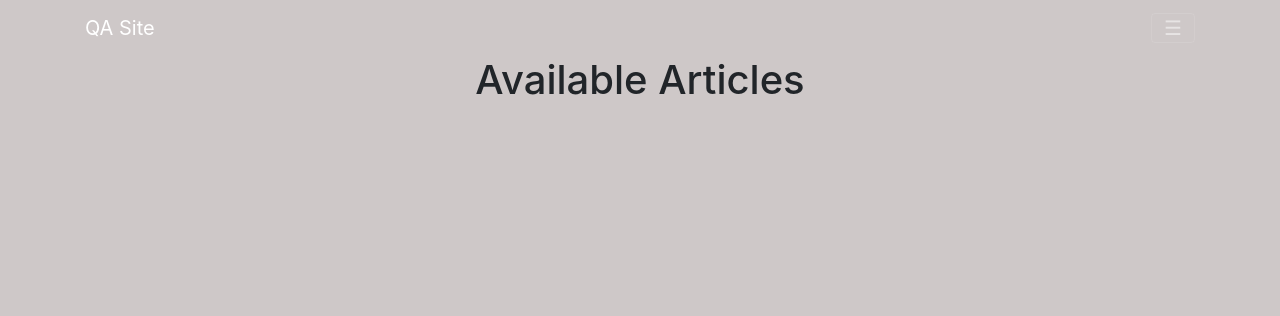
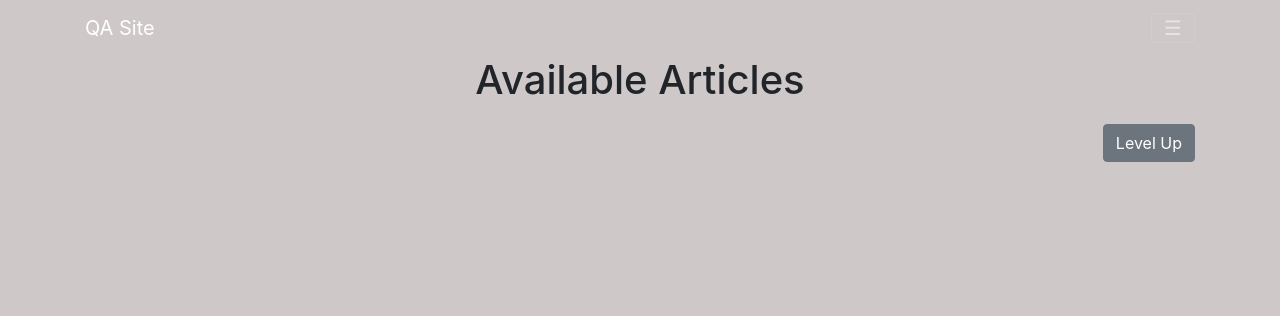
Before and after one commit to santoshghimire/qasite, a Django app: page / in a window 1280 px wide. Shown: the top 316 px of the page. Run offline with Django 3.2, Linux system fonts and the light colour scheme; the visitor is signed in with stand-in values (Sample User, id 1); data that the repository does not hold is empty; some libraries are stand-ins or nearby versions.

Commit message:
changes for level up

```diff
--- a/qa/urls.py
+++ b/qa/urls.py
@@ -11,7 +11,7 @@ from .question_entry import (
     QuestionDeleteView, QuestionListView,
     QuestionFormatExport
 )
-from .views import ArticleListView
+from .views import ArticleListView, LevelUpView
 from .quiz import QuizView
 from .api import (
     StartQuizApi, QuestionApi,
@@ -59,7 +59,11 @@ urlpatterns = [
         view=QuizView.as_view(),
         name='start-quiz'
     ),
-
+    url(
+        regex=r'^level/up/$',
+        view=LevelUpView.as_view(),
+        name='level-up'
+    ),
     url(
         regex=r'^api/quiz/start/(?P<slug>[-\w]+)/$',
         view=StartQuizApi.as_view(),
--- a/qa/views.py
+++ b/qa/views.py
@@ -1,7 +1,9 @@
 from django.contrib.auth.mixins import LoginRequiredMixin
-from django.views.generic import ListView
+from django.views.generic import ListView, View
+from django.http import HttpResponseRedirect
+from django.core.urlresolvers import reverse_lazy
 
-from .models import Article
+from .models import Article, Level
 
 
 class ArticleListView(LoginRequiredMixin, ListView):
@@ -19,3 +21,26 @@ class ArticleListView(LoginRequiredMixin, ListView):
         context = super(
             ArticleListView, self).get_context_data(**kwargs)
         return context
+
+
+class LevelUpView(LoginRequiredMixin, View):
+    """ View to list all articles."""
+
+    template_name = 'home.html'
+
+    def get_context_data(self, **kwargs):
+        context = super(
+            ArticleListView, self).get_context_data(**kwargs)
+        return context
+
+    def get(self, request, *args, **kwargs):
+        # check if threshold is met
+        lvl_name = int(request.user.level.name) + 1
+        try:
+            next_level = Level.objects.get(name=str(lvl_name))
+        except Level.DoesNotExist:
+            next_level = None
+        if next_level:
+            request.user.level = next_level
+            request.user.save()
+        return HttpResponseRedirect(reverse_lazy('qa:home'))
--- a/qasite/templates/home.html
+++ b/qasite/templates/home.html
@@ -129,7 +129,11 @@ and (max-device-width : 800px){
 
 {% block content %}
 <h1 class="title">Available Articles</h1>
-
+<div class="row">
+    <div class="col-md-12">
+    <a href="{% url 'qa:level-up' %}" class="btn btn-secondary" style="float: right;">Level Up</a>
+    </div>
+</div>
 <div class="row">
 	<div class="col-md-12">
 		{% for article in object_list %}
```
